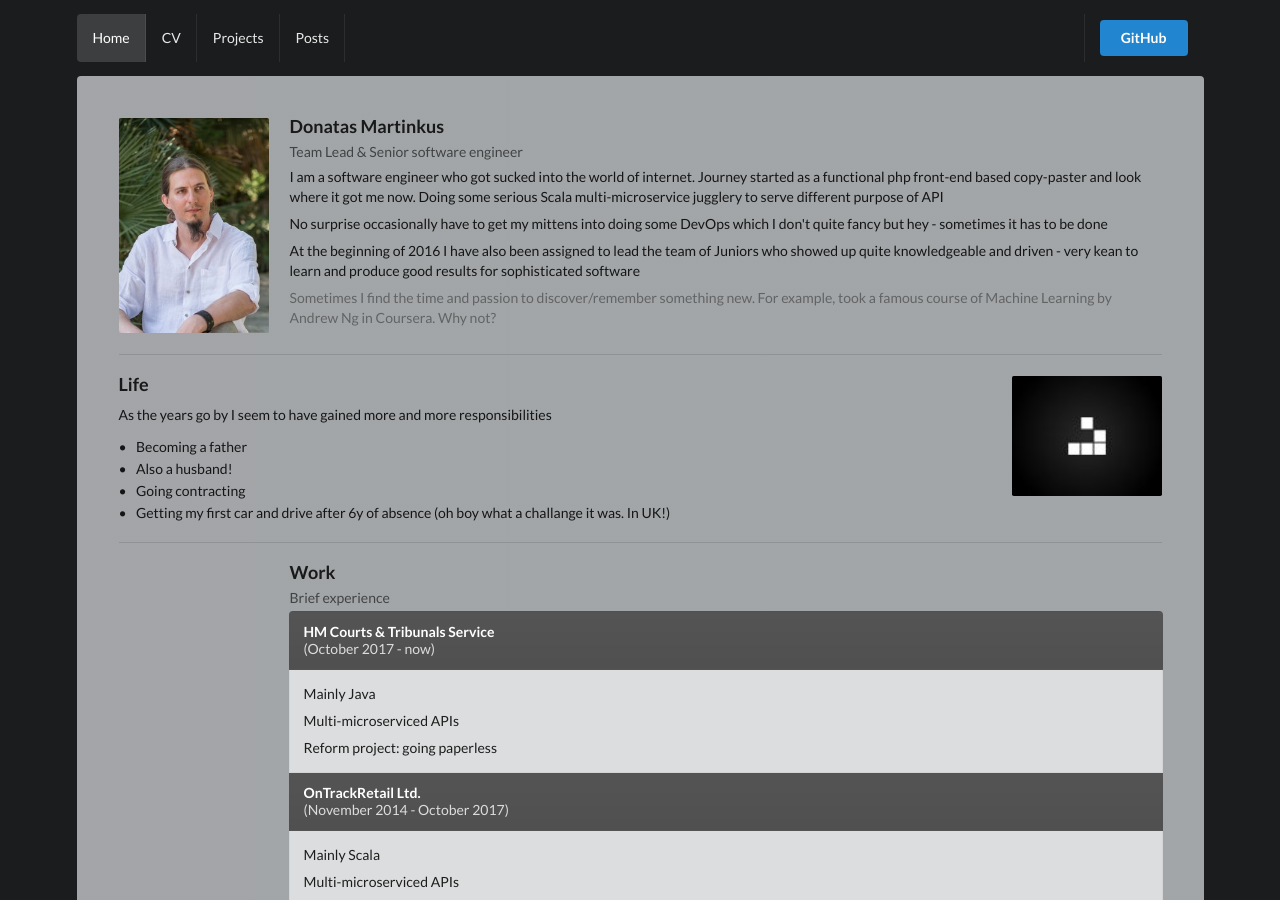
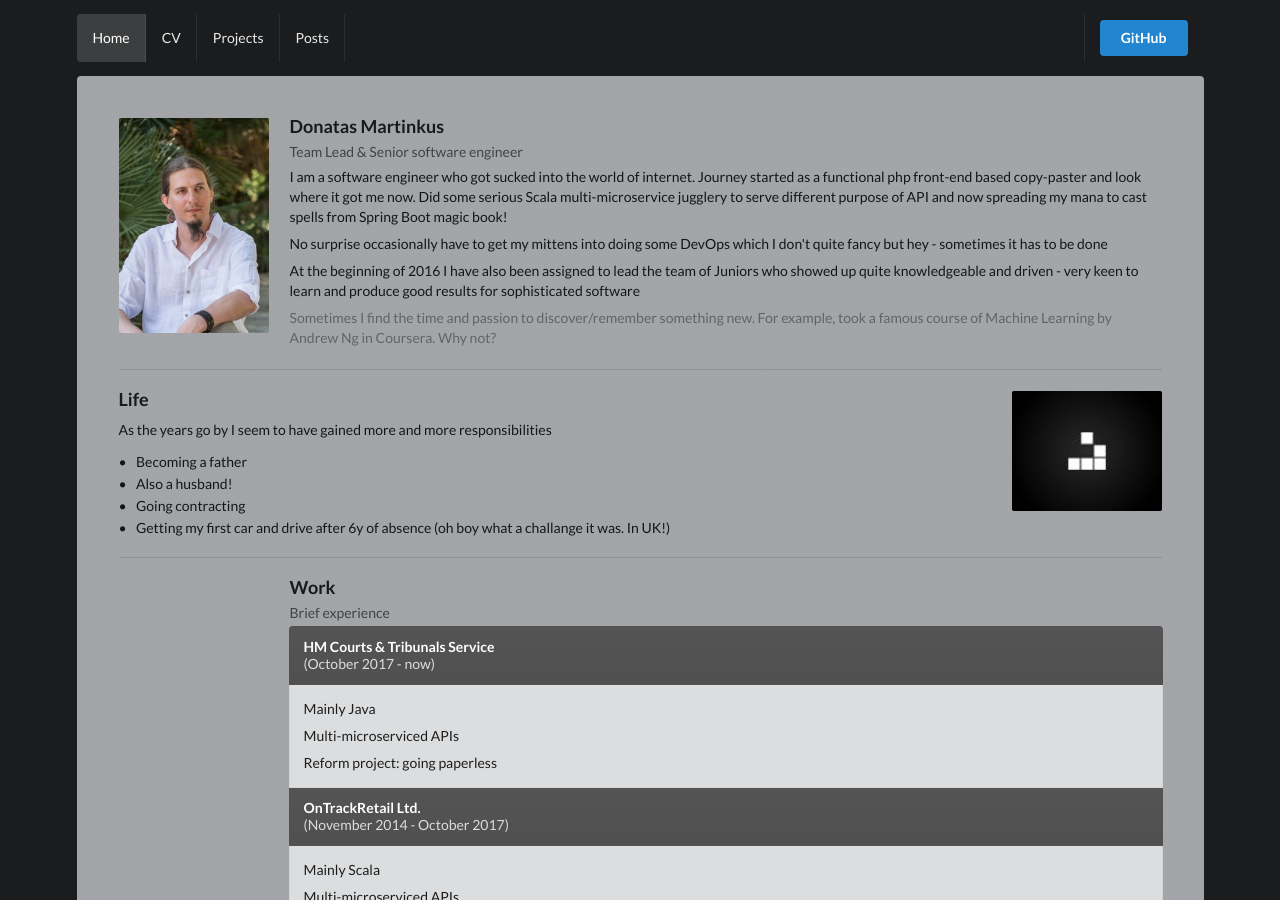
Before and after one commit to doncem/doncem.github.io, a Jekyll site: the page built from index.html, in a window 1280 px wide and 900 px high. Built offline with Jekyll 4.4.1, drawn with Linux system fonts in a browser that asks for light colours; nearby versions of some CDN libraries.

Commit message:
oh gosh! keen with an a

```diff
--- a/index.html
+++ b/index.html
@@ -11,9 +11,9 @@ layout: home
         <a class="header">Donatas Martinkus</a>
         <div class="meta">Team Lead &amp; Senior software engineer</div>
         <div class="description">
-          <p>I am a software engineer who got sucked into the world of internet. Journey started as a functional php front-end based copy-paster and look where it got me now. Doing some serious Scala multi-microservice jugglery to serve different purpose of API</p>
+          <p>I am a software engineer who got sucked into the world of internet. Journey started as a functional php front-end based copy-paster and look where it got me now. Did some serious Scala multi-microservice jugglery to serve different purpose of API and now spreading my mana to cast spells from Spring Boot magic book!</p>
           <p>No surprise occasionally have to get my mittens into doing some DevOps which I don't quite fancy but hey - sometimes it has to be done</p>
-          <p>At the beginning of 2016 I have also been assigned to lead the team of Juniors who showed up quite knowledgeable and driven - very kean to learn and produce good results for sophisticated software</p>
+          <p>At the beginning of 2016 I have also been assigned to lead the team of Juniors who showed up quite knowledgeable and driven - very keen to learn and produce good results for sophisticated software</p>
         </div>
         <div class="extra">
           <p>Sometimes I find the time and passion to discover/remember something new. For example, took a famous course of Machine Learning by Andrew Ng in Coursera. Why not?</p>
```
